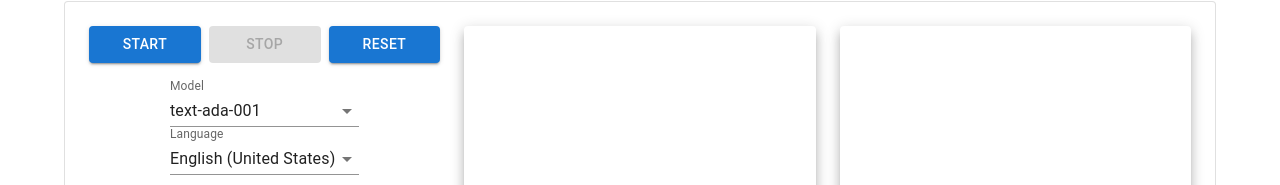
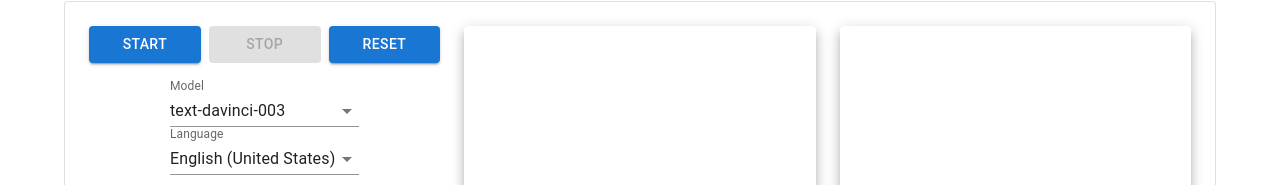
Before and after one commit to almandsky/echo-transcript, a React app: page /talkgpt in a window 1280 px wide. Shown: the part 111-296 px from the top of the page. Built offline with nearby package versions, Linux system fonts and the light colour scheme.

Commit message:
default to better model

```diff
--- a/package.json
+++ b/package.json
@@ -4,7 +4,7 @@
   "description": "Echo Transcript",
   "scripts": {
     "start": "run-p start:dev",
-    "start:dev": "webpack serve --config webpack.config.dev.js --port 8080",
+    "start:dev": "webpack serve --config webpack.config.dev.js --port 3000",
     "test": "jest --watch",
     "test:ci": "jest",
     "clean:build": "rimraf ./build && mkdir build",
--- a/src/components/talkgpt/TalkGPT.js
+++ b/src/components/talkgpt/TalkGPT.js
@@ -61,7 +61,7 @@ function TalkGPT() {
     const [wakeLockSupported, setWakeLockSupported] = useState(null);
     const [volume, setVolume] = useState(0);
     const [voices, setVoices] = useState(null);
-    const [model, setModel] = useState('text-ada-001');
+    const [model, setModel] = useState('text-davinci-003');
 
     const [chatHistory, setChatHistory] = useState([
         // '\nHuman:\n\nhow are you?',
@@ -129,7 +129,7 @@ function TalkGPT() {
         newPromptArray.push(answerText);
 
 
-        const textToDisplay = answerText.replace(/^\nAI:\n\n/, '');
+        const textToDisplay = answerText.slice(answerText.indexOf(':') + 1);
 
         console.log('sky debug 1003 textToDisplay are: ', textToDisplay);
 
```
